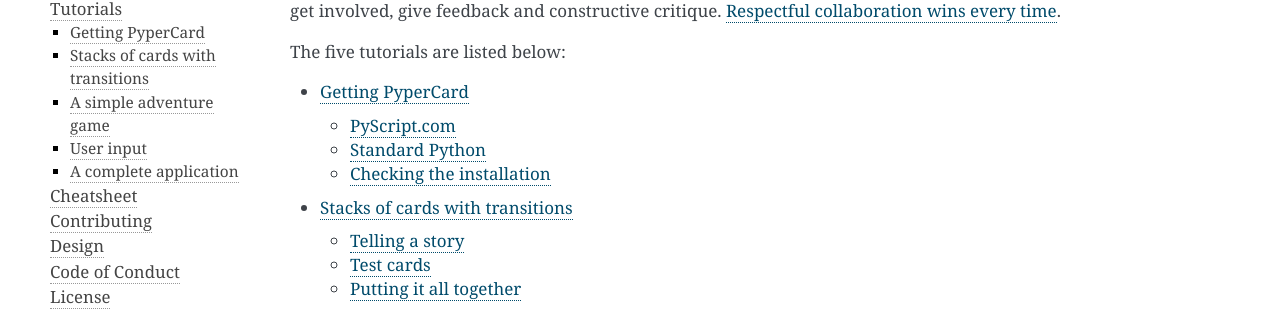
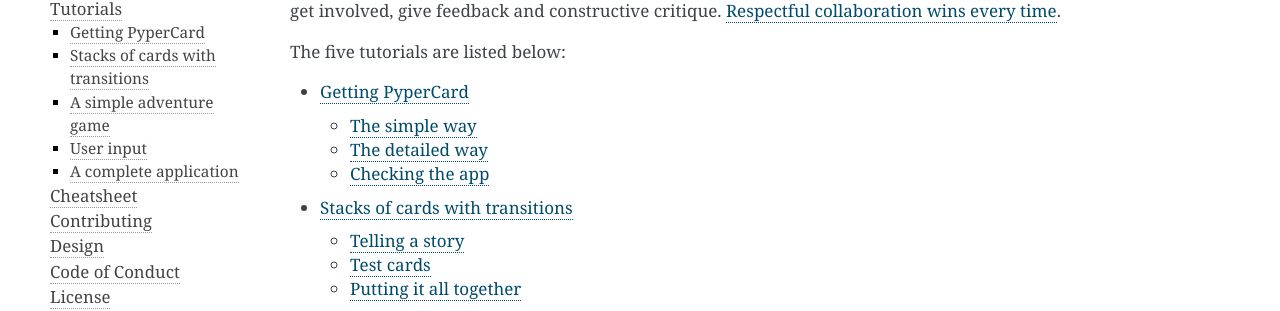
Before and after one commit to invent-framework/invent, a Sphinx documentation site: the page built from docs/tutorials.md, in a window 1280 px wide. Shown: the part 434-745 px from the top of the page. Built offline with Sphinx 7.4.7, drawn with Linux system fonts in a browser that asks for light colours; pages that are not in the unit, such as notebooks, are missing from menus; some of the changed lines change nothing that is shown.

Commit message:
Cleaner setup story in tutorials.

````diff
--- a/docs/tutorial1.md
+++ b/docs/tutorial1.md
@@ -1,9 +1,19 @@
 # Getting PyperCard
 
+PyperCard uses [PyScript](https://pyscript.com/), a browser based Python
+platform.
+
+It means that getting PyperCard is simply an addition to some HTML.
+
+This ensures PyperCard is installed as a module in your browser-based Python
+environment.
+
+That's it!
+
+## The simple way
+
 The simplest way to build an app with PyperCard is to use
-[pyscript.com](https://pyscript.com) (we'll cover further options later on).
-
-## PyScript.com
+[pyscript.com](https://pyscript.com).
 
 If you don't already have an account, it's possible to start using
 [PyScript.com](https://pyscript.com) to create your Python projects with a free
@@ -11,22 +21,64 @@
 and ensure PyperCard is referenced in the new project's `pyscript.toml` file
 (used by PyScript to configure your project).
 
-This is simply done by adding `pypercard` to the list of `packages` your app
-needs, like this:
-
-```python
+```toml
 packages = ["pypercard", ]
 ```
 
-The `main.py` file will contain your application's Python code, and the
-`index.html` file _may_ contain HTML that defines how your application will
-look.
+Your new project's `main.py` file will contain your application’s Python code,
+and the project's `index.html` file may contain HTML that defines how your
+application will look (more on this later).
 
-## Standard Python
+You're good to skip the next section and go [check your app works](#checking-the-app).
 
-If you're happy using
+## The detailed way
 
-## Checking the installation
+If you're interested in the "under the hood" details, read on.
+
+This section assumes you've referenced PyScript in the `<head>` of your HTML.
+
+```HTML
+<script defer src="https://pyscript.net/latest/pyscript.js"></script>
+```
+
+The `<py-config>...</py-config>` tag is how you configure your PyScript Python
+environent.
+
+This can be as simple as adding the following into the `<body>` of your HTML
+document:
+
+```HTML
+<py-config>
+packages = ["pypercard", ]
+</py-config>
+```
+
+Alternatively, you could copy what PyScript.com does by default, and just
+reference a separate `pyscript.toml` file:
+
+```HTML
+<py-config src="./pyscript.toml"></py-config>
+```
+
+In exactly the same way as the in-line `<py-config>` content, your TOML file
+should include `pypercard` in the `packages`:
+
+```TOML
+packages = ["pypercard", ]
+```
+
+The source code for your PyperCard app could be written within a
+`<py-script> ... </py-script>` tag within your HTML. However, a cleaner way to
+write your code is to include it in a separate Python file and reference that
+as the `src` of the `<py-script>` tag (as PyScript.com does):
+
+```HTML
+<py-script src="./main.py"></py-script>
+```
+
+That's it!
+
+## Checking the app
 
 A simple "hello world" application is sufficient to check that everything is
 working. Assuming the default settings and project layout, as described above,
@@ -44,10 +96,9 @@
         Card(name="hello", template="Hello, world!"),
     ],
 )
-# Start the app.
 app.start()
 ```
 
 If you can see "Hello, World!" in your preview window on PyScript.com or the
-same is shown when you point your browser to your `index.html` file on the
+same is shown when you point your browser to your HTML file on the
 local filesystem, then PyperCard works and is ready to go.
````
